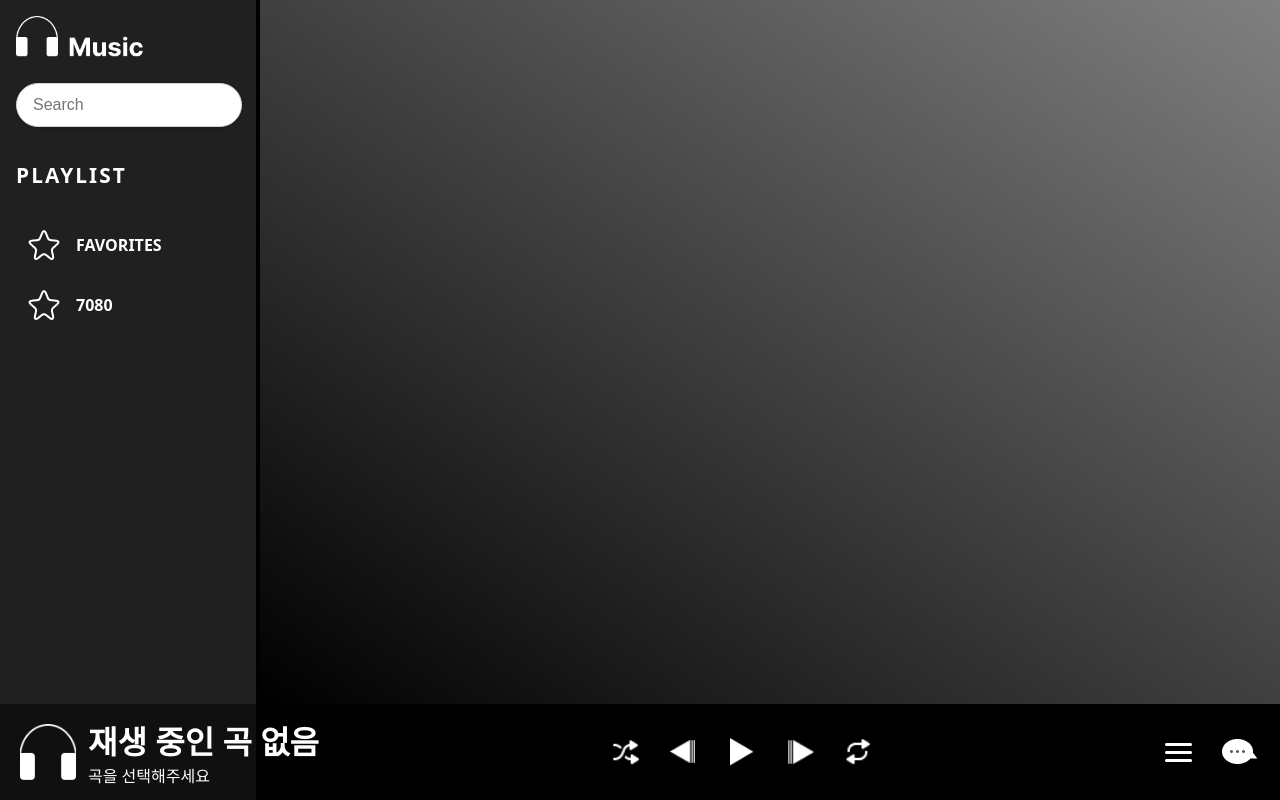
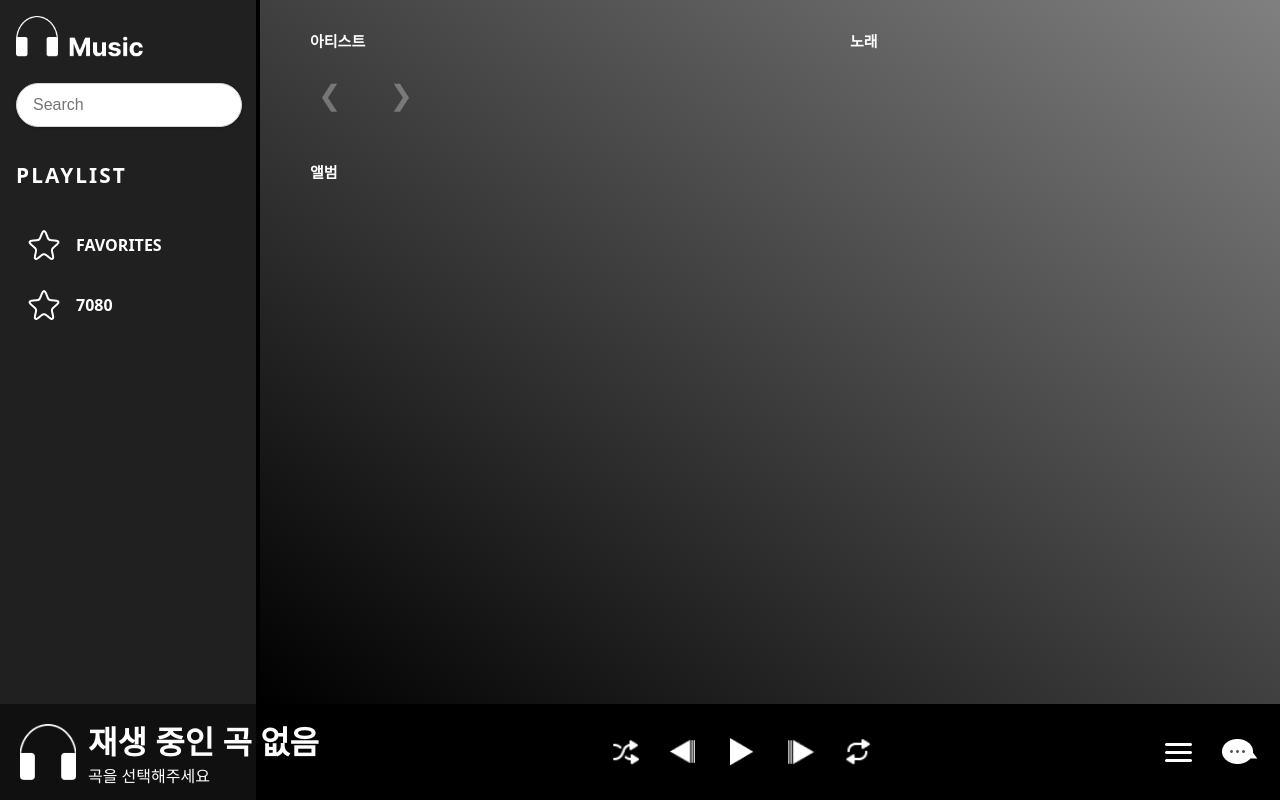
Before and after one commit to Music-streaming/Music-streaming-fe, a React (Vite) app: page /search/1 in a window 1280 px wide. Built offline with nearby package versions, Linux system fonts and the light colour scheme.

Commit message:
update-merge

```diff
--- a/src/App.jsx
+++ b/src/App.jsx
@@ -25,10 +25,10 @@ function App() {
         <Route path="/artist/:id" element={<Artist />}></Route>
         <Route path="/album/:id" element={<Album />}></Route>
         <Route path="/song/:id" element={<Song />}></Route>
-        <Route path="/playlist/:id" element={<PlayList />}></Route>
+        <Route path="/playlist/:slug" element={<PlayList />}></Route>
         <Route path="/search/:id" element={<Search />}></Route>
-        <Route path="*" element={<h2>페이지를 찾을 수 없습니다 (404)</h2>} />
       </Route>
+      <Route path="*" element={<h2>페이지를 찾을 수 없습니다 (404)</h2>} />
     </Routes>
   );
 }
--- a/src/components/MainLayout/MainLayout.jsx
+++ b/src/components/MainLayout/MainLayout.jsx
@@ -1,31 +1,27 @@
-import { useState } from "react";
-import Sidebar from "../Sidebar/Sidebar";
-import Playerbar from "../Playerbar/Playerbar";
-import SearchModal from "../SearchModal/SearchModal";
-import styles from "./MainLayout.module.css";
+import { useState } from 'react';
+import Sidebar from '../Sidebar/Sidebar';
+import { Outlet } from 'react-router-dom';
+import Playerbar from '../Playerbar/Playerbar';
+import SearchModal from '../SearchModal/SearchModal';
+import styles from './MainLayout.module.css';
 
-export default function MainLayout({ children }) {
+export default function MainLayout() {
   const [isModalOpen, setIsModalOpen] = useState(false);
 
   return (
     <>
       <div className={styles.layout}>
-
         <div className={styles.sidebarWrapper}>
           <Sidebar setIsOpen={setIsModalOpen} />
         </div>
 
         <div className={styles.mainArea}>
           <main className={styles.main}>
-          {children}
+            <Outlet />
           </main>
         </div>
 
-
-      {isModalOpen && (
-        <SearchModal onColose={() => setIsModalOpen(false)} />
-      )}
-
+        {isModalOpen && <SearchModal onColose={() => setIsModalOpen(false)} />}
       </div>
 
       <Playerbar />
--- a/src/pages/PlayList.jsx
+++ /dev/null
@@ -1,5 +0,0 @@
-function PlayList() {
-  return <div>PlayList</div>;
-}
-
-export default PlayList;
--- a/src/pages/Search.jsx
+++ /dev/null
@@ -1,5 +0,0 @@
-function Search() {
-  return <div>Search</div>;
-}
-
-export default Search;
```
Also changed, not shown: src/Pages/SearchPage/SearchPage.jsx (+28 -36 lines). Lines whose indentation alone changed are shown as unchanged.
